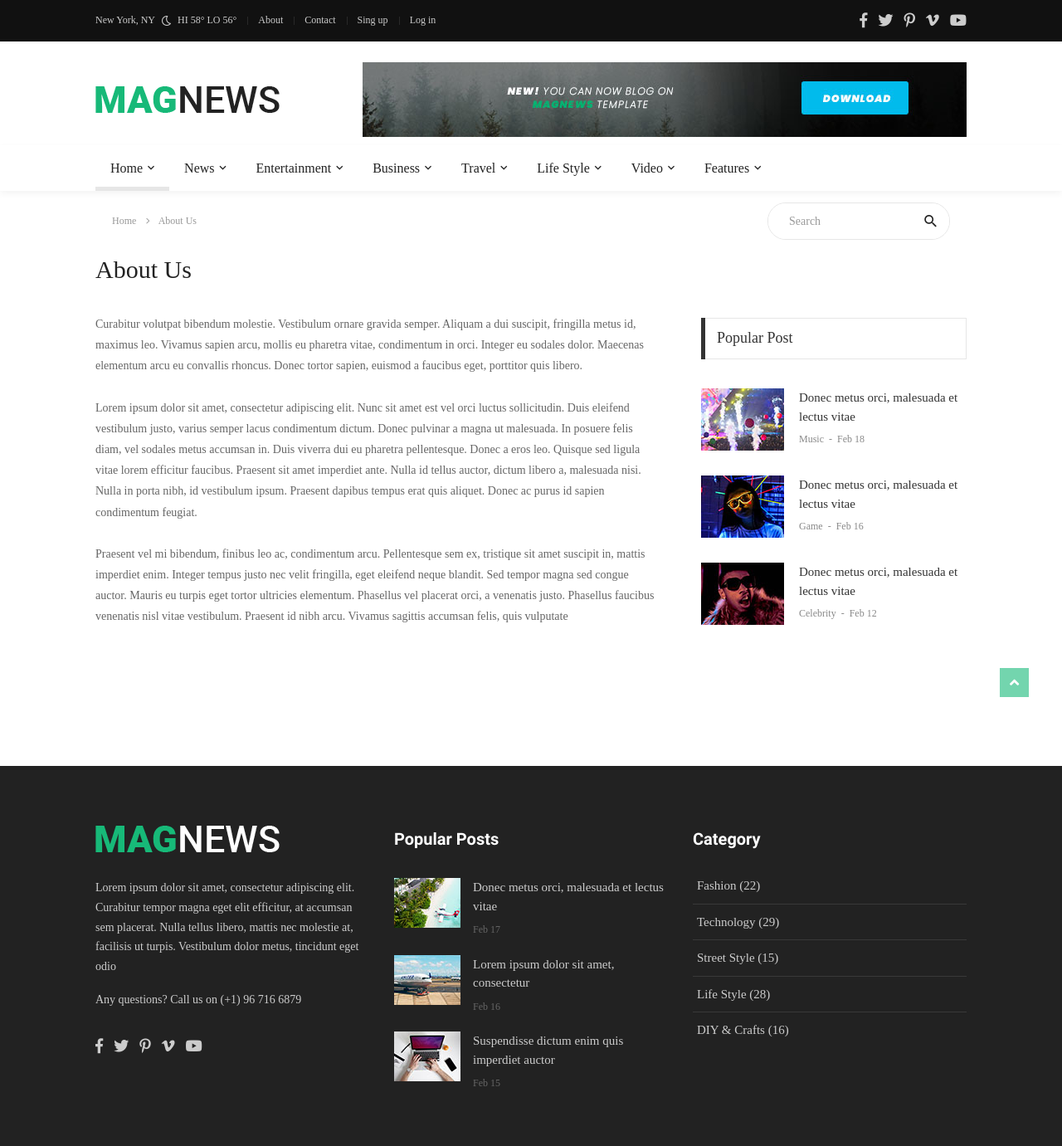
After one commit to gurnitha/django-iranian-news-magazine, a Django app: page /about/ in a window 1280 px wide. The commit adds this page. Shown: the whole page at 83% size. Run offline with Django 3.2, Linux system fonts and the light colour scheme; some libraries are stand-ins or nearby versions; some web fonts are replaced.

Commit message:
3.3 Add About page (Views, Templates, Urls)

```diff
--- /dev/null
+++ b/apps/about/urls.py
@@ -0,0 +1,13 @@
+# apps/about/urls.py
+
+# Django modules
+from django.urls import path
+
+# Django locals
+from apps.about.views import about_page
+
+app_name = 'about'
+
+urlpatterns = [
+    path('', about_page, name='about_page'),
+]
--- a/apps/about/views.py
+++ b/apps/about/views.py
@@ -1,3 +1,10 @@
+# apps/about/views.py
+
+# Django modules
 from django.shortcuts import render
 
 # Create your views here.
+
+# Homepage view
+def about_page(request):
+	return render(request, 'about/about_page.html')
--- a/config/urls.py
+++ b/config/urls.py
@@ -10,6 +10,7 @@ from django.urls import path, include
 
 urlpatterns = [
     path('', include('apps.main.urls', namespace='main')),
+    path('about/', include('apps.about.urls', namespace='about')),
     path('admin/', admin.site.urls),
 ]
 
--- /dev/null
+++ b/templates/about/about_page.html
@@ -0,0 +1,159 @@
+{% extends "base.html" %}
+{% load static %}
+{% block title %}{{block.super}} About {% endblock title %}
+
+{% block content %}
+
+<!-- Breadcrumb -->
+<div class="container">
+	<div class="headline bg0 flex-wr-sb-c p-rl-20 p-tb-8">
+		<div class="f2-s-1 p-r-30 m-tb-6">
+			<a href="index.html" class="breadcrumb-item f1-s-3 cl9">
+				Home
+			</a>
+
+			<span class="breadcrumb-item f1-s-3 cl9">
+				About Us
+			</span>
+		</div>
+
+		<div class="pos-relative size-a-2 bo-1-rad-22 of-hidden bocl11 m-tb-6">
+			<input class="f1-s-1 cl6 plh9 s-full p-l-25 p-r-45" type="text" name="search" placeholder="Search">
+			<button class="flex-c-c size-a-1 ab-t-r fs-20 cl2 hov-cl10 trans-03">
+				<i class="zmdi zmdi-search"></i>
+			</button>
+		</div>
+	</div>
+</div>
+
+<!-- Page heading -->
+<div class="container p-t-4 p-b-35">
+	<h2 class="f1-l-1 cl2">
+		About Us
+	</h2>
+</div>
+
+<!-- Content -->
+<section class="bg0 p-b-110">
+	<div class="container">
+		<div class="row justify-content-center">
+			<div class="col-md-7 col-lg-8 p-b-30">
+				<div class="p-r-10 p-r-0-sr991">
+					<p class="f1-s-11 cl6 p-b-25">
+						Curabitur volutpat bibendum molestie. Vestibulum ornare gravida semper. Aliquam a dui suscipit, fringilla metus id, maximus leo. Vivamus sapien arcu, mollis eu pharetra vitae, condimentum in orci. Integer eu sodales dolor. Maecenas elementum arcu eu convallis rhoncus. Donec tortor sapien, euismod a faucibus eget, porttitor quis libero.
+					</p>
+
+					<p class="f1-s-11 cl6 p-b-25">
+						Lorem ipsum dolor sit amet, consectetur adipiscing elit. Nunc sit amet est vel orci luctus sollicitudin. Duis eleifend vestibulum justo, varius semper lacus condimentum dictum. Donec pulvinar a magna ut malesuada. In posuere felis diam, vel sodales metus accumsan in. Duis viverra dui eu pharetra pellentesque. Donec a eros leo. Quisque sed ligula vitae lorem efficitur faucibus. Praesent sit amet imperdiet ante. Nulla id tellus auctor, dictum libero a, malesuada nisi. Nulla in porta nibh, id vestibulum ipsum. Praesent dapibus tempus erat quis aliquet. Donec ac purus id sapien condimentum feugiat.
+					</p>
+
+					<p class="f1-s-11 cl6 p-b-25">
+						Praesent vel mi bibendum, finibus leo ac, condimentum arcu. Pellentesque sem ex, tristique sit amet suscipit in, mattis imperdiet enim. Integer tempus justo nec velit fringilla, eget eleifend neque blandit. Sed tempor magna sed congue auctor. Mauris eu turpis eget tortor ultricies elementum. Phasellus vel placerat orci, a venenatis justo. Phasellus faucibus venenatis nisl vitae vestibulum. Praesent id nibh arcu. Vivamus sagittis accumsan felis, quis vulputate
+					</p>
+				</div>
+			</div>
+
+			<!-- Sidebar -->
+			<div class="col-md-5 col-lg-4 p-b-30">
+				<div class="p-l-10 p-rl-0-sr991 p-t-5">
+					<!-- Popular Posts -->
+					<div>
+						<div class="how2 how2-cl4 flex-s-c">
+							<h3 class="f1-m-2 cl3 tab01-title">
+								Popular Post
+							</h3>
+						</div>
+
+						<ul class="p-t-35">
+							<li class="flex-wr-sb-s p-b-30">
+								<a href="#" class="size-w-10 wrap-pic-w hov1 trans-03">
+									<img src="{% static 'images/popular-post-04.jpg' %}" alt="IMG">
+								</a>
+
+								<div class="size-w-11">
+									<h6 class="p-b-4">
+										<a href="#" class="f1-s-5 cl3 hov-cl10 trans-03">
+											Donec metus orci, malesuada et lectus vitae
+										</a>
+									</h6>
+
+									<span class="cl8 txt-center p-b-24">
+										<a href="#" class="f1-s-6 cl8 hov-cl10 trans-03">
+											Music
+										</a>
+
+										<span class="f1-s-3 m-rl-3">
+											-
+										</span>
+
+										<span class="f1-s-3">
+											Feb 18
+										</span>
+									</span>
+								</div>
+							</li>
+
+							<li class="flex-wr-sb-s p-b-30">
+								<a href="#" class="size-w-10 wrap-pic-w hov1 trans-03">
+									<img src="{% static 'images/popular-post-05.jpg' %}" alt="IMG">
+								</a>
+
+								<div class="size-w-11">
+									<h6 class="p-b-4">
+										<a href="#" class="f1-s-5 cl3 hov-cl10 trans-03">
+											Donec metus orci, malesuada et lectus vitae
+										</a>
+									</h6>
+
+									<span class="cl8 txt-center p-b-24">
+										<a href="#" class="f1-s-6 cl8 hov-cl10 trans-03">
+											Game
+										</a>
+
+										<span class="f1-s-3 m-rl-3">
+											-
+										</span>
+
+										<span class="f1-s-3">
+											Feb 16
+										</span>
+									</span>
+								</div>
+							</li>
+
+							<li class="flex-wr-sb-s p-b-30">
+								<a href="#" class="size-w-10 wrap-pic-w hov1 trans-03">
+									<img src="{% static 'images/popular-post-06.jpg' %}" alt="IMG">
+								</a>
+
+								<div class="size-w-11">
+									<h6 class="p-b-4">
+										<a href="#" class="f1-s-5 cl3 hov-cl10 trans-03">
+											Donec metus orci, malesuada et lectus vitae
+										</a>
+									</h6>
+
+									<span class="cl8 txt-center p-b-24">
+										<a href="#" class="f1-s-6 cl8 hov-cl10 trans-03">
+											Celebrity
+										</a>
+
+										<span class="f1-s-3 m-rl-3">
+											-
+										</span>
+
+										<span class="f1-s-3">
+											Feb 12
+										</span>
+									</span>
+								</div>
+							</li>
+						</ul>
+					</div>
+				</div>
+			</div>
+		</div>
+	</div>
+</section>
+
+{% endblock content %}
--- a/templates/shared/head.html
+++ b/templates/shared/head.html
@@ -7,6 +7,7 @@
 <!--===============================================================================================-->
 	<link rel="stylesheet" type="text/css" href="{% static 'vendor/bootstrap/css/bootstrap.min.css' %}">
 <!--===============================================================================================-->
+	<link rel="stylesheet" type="text/css" href="{% static 'fonts/font-awesome-4.7.0/css/font-awesome.min.css' %}">
 	<link rel="stylesheet" type="text/css" href="{% static 'fonts/fontawesome-5.0.8/css/fontawesome-all.min.css' %}">
 <!--===============================================================================================-->
 	<link rel="stylesheet" type="text/css" href="{% static 'fonts/iconic/css/material-design-iconic-font.min.css' %}">
```
Also changed, not shown: README.md, templates/about_page.html (deleted).
